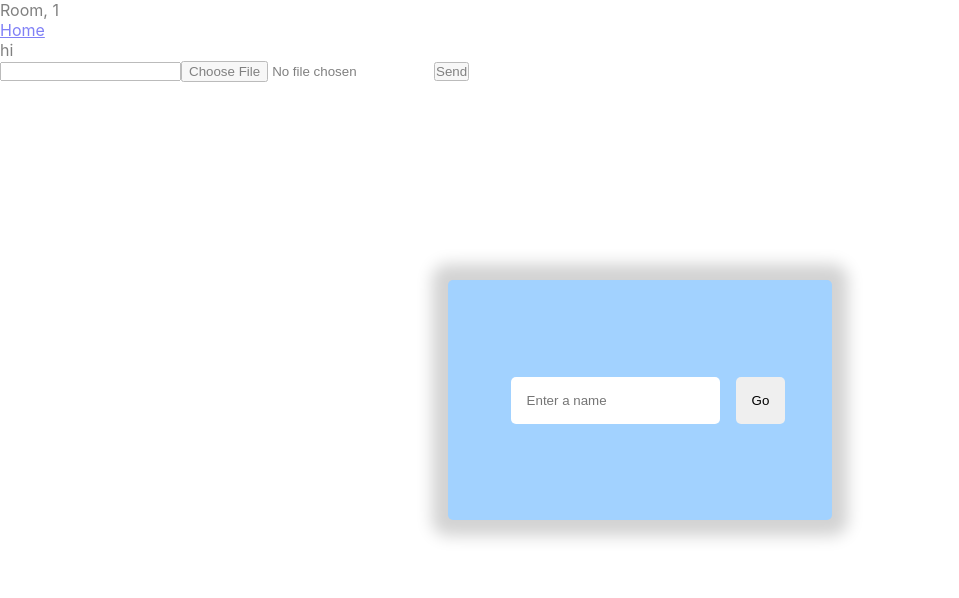
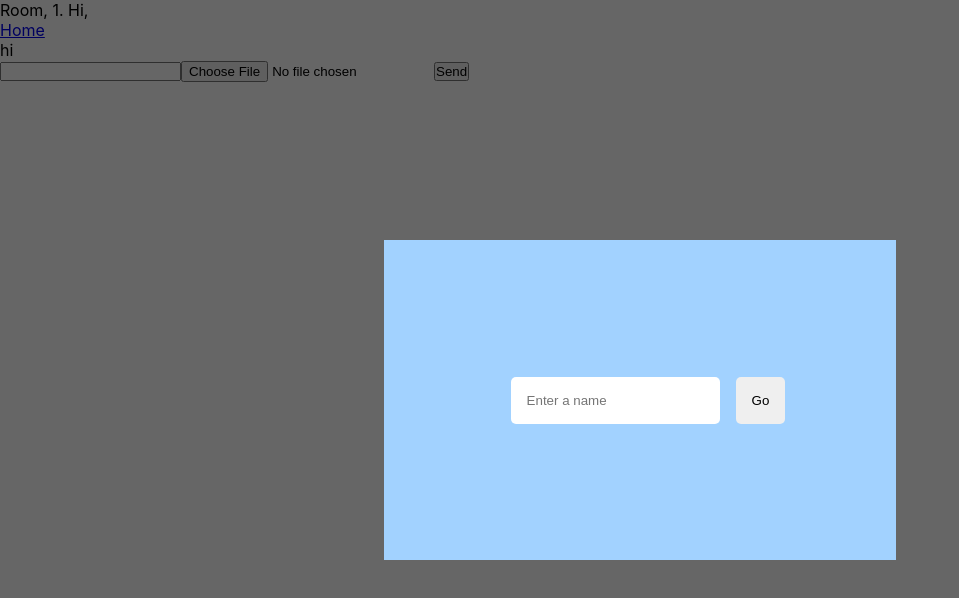
Before and after one commit to xuanlc113/serverless-chatroom, a React (Create React App) app in the folder client/: page /1 in a window 1280 px wide. Shown: the top 598 px of the page, without its empty margins (0-959 px from the left). Built offline with nearby package versions, Linux system fonts and the light colour scheme.

Commit message:
handle popup click outside, complete popup style

```diff
--- a/client/package.json
+++ b/client/package.json
@@ -10,7 +10,7 @@
     "react-dom": "^16.14.0",
     "react-router": "^5.2.0",
     "react-router-dom": "^5.2.0",
-    "react-scripts": "3.4.3"
+    "react-scripts": "^3.4.4"
   },
   "scripts": {
     "start": "react-scripts start",
@@ -32,5 +32,6 @@
       "last 1 firefox version",
       "last 1 safari version"
     ]
-  }
+  },
+  "devDependencies": {}
 }
--- a/client/src/Popup.css
+++ b/client/src/Popup.css
@@ -5,18 +5,18 @@
   display: flex;
   justify-content: center;
   align-items: center;
-  background-color: rgba(255, 255, 255, 0.5);
+  background-color: rgba(0, 0, 0, 0.6);
 }
 
 .popup-form {
   background: #a2d2ff;
-  width: 30%;
-  height: 30%;
+  width: 40%;
+  height: 40%;
   display: flex;
   justify-content: center;
   align-items: center;
-  border-radius: 5px;
-  box-shadow: 0rem 0rem 1rem 1rem lightgray;
+  /* border-radius: 5px; */
+  /* box-shadow: 0rem 0rem 1rem 1rem lightgray; */
 }
 
 .popup-input-block {
--- a/client/src/Popup.js
+++ b/client/src/Popup.js
@@ -1,8 +1,25 @@
-import React, { useState } from "react";
+import React, { useEffect, useRef, useState } from "react";
 import "./Popup.css";
 
 export default function Popup(props) {
     const [error, setError] = useState(false);
+    const popupRef = useRef(null);
+
+    useEffect(() => {
+        function handleClickOutside(event) {
+            if (popupRef.current && !popupRef.current.contains(event.target)) {
+                if (props.username.length == 0) {
+                    setError(true);
+                } else {
+                    props.setPopup(false);
+                }
+            }
+        }
+        document.addEventListener('click', handleClickOutside);
+        return () => {
+            document.removeEventListener("click", handleClickOutside);
+        }
+    });
 
     const submitHandler = (event) => {
         event.preventDefault();
@@ -15,7 +32,7 @@ export default function Popup(props) {
 
     return (
         <div className="popup">
-            <form className="popup-form" onSubmit={submitHandler}>
+            <form className="popup-form" onSubmit={submitHandler} ref={popupRef}>
                 <div className="popup-input-block">
                 <input
                     type="text"
--- a/client/src/Room.js
+++ b/client/src/Room.js
@@ -16,7 +16,7 @@ export default function Room() {
     <div className="room">
       {popup && <Popup username={username} setUsername={setUsername} setPopup={setPopup}/>}
       <div className="sidebar">
-        <p>Room, {roomId}</p>
+        <p>Room, {roomId}. Hi, {username}</p>
         <Link to="/">Home</Link>
       </div>
       <div className="chat">
```
Also changed, not shown: 1 other file (tests, documents, lock files or other folders).
